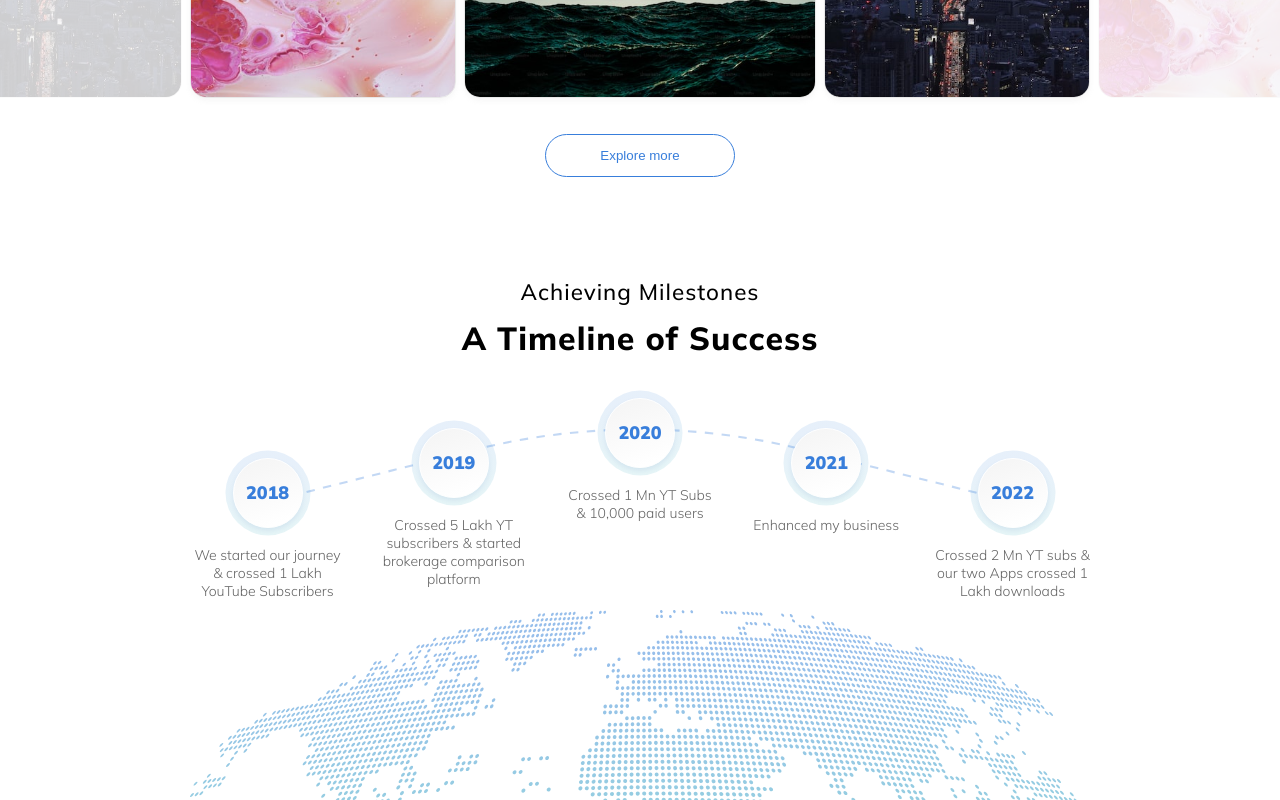
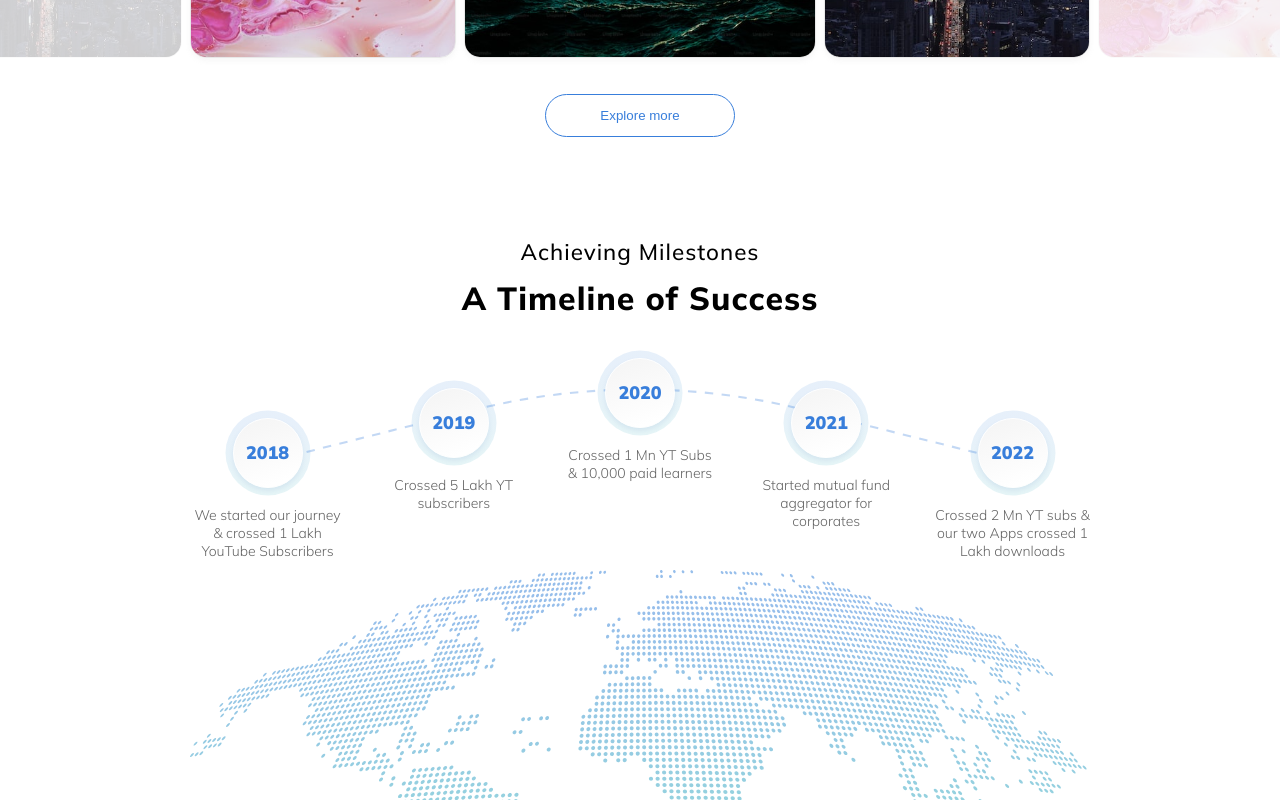
Before and after one commit to devashishp1999/finnovation-careers-page, a React (Create React App) app: page / in a window 1280 px wide. Shown: the part 3067-3867 px from the top of the page. Built offline with nearby package versions, Linux system fonts and the light colour scheme.

Commit message:
UI bug fixes

```diff
--- a/src/modules/Culture.jsx
+++ b/src/modules/Culture.jsx
@@ -22,10 +22,10 @@ const Culture = () => {
     <section className="culture">
       <div className="container">
         <h2>Office Culture</h2>
-        <p>
+        {/* <p>
           Lorem ipsum dolor sit amet, consectetur adipiscing elit, sed do
           eiusmod tempor incididunt ut labore.
-        </p>
+        </p> */}
         <div id="images_wrapper">
           <img className="before" src={SS} alt="before image" />
 
--- a/src/modules/Footer.jsx
+++ b/src/modules/Footer.jsx
@@ -5,7 +5,7 @@ import Icon from "../components/Icon";
 import ApplyForm from "../components/ApplyForm";
 
 const Footer = () => {
-  const [form, setForm] = useState(false);
+  const [isForm, openForm] = useState(false);
 
   return (
     <footer>
@@ -14,7 +14,9 @@ const Footer = () => {
 
         <p>Are you ready?</p>
         <h2>Let’s get started</h2>
-        <button className="action" onClick={setForm}>Apply Now</button>
+        <button className="action" onClick={openForm}>
+          Apply Now
+        </button>
 
         <ul className="sitemap">
           <li>
@@ -59,7 +61,7 @@ const Footer = () => {
         <p>Copyright © 2023. Ikashi Fintech Pvt. Ltd. All right reserved</p>
       </div>
 
-      {form && <ApplyForm position={""} closeSelf={() => setForm(false)} />}
+      {isForm && <ApplyForm position={""} closeSelf={() => openForm(false)} />}
     </footer>
   );
 };
--- a/src/modules/Header.jsx
+++ b/src/modules/Header.jsx
@@ -1,10 +1,12 @@
 import React, { useState } from "react";
 import Logo from "../components/Logo";
 import useScreenSize from "../hooks/useScreenSize";
+import ApplyForm from "../components/ApplyForm";
 
 const Header = () => {
+  const viewport = useScreenSize();
   const [navShow, setNavShow] = useState(false);
-  const viewport = useScreenSize();
+  const [isForm, openForm] = useState(false);
 
   function toggleNav() {
     setNavShow(!navShow);
@@ -30,13 +32,17 @@ const Header = () => {
             </li>
             <li>
               {viewport == "mobile" && (
-                <button className="cta">Enrol Now</button>
+                <button className="cta" onClick={openForm}>Enrol Now</button>
               )}
             </li>
           </ul>
         </nav>
 
-        {viewport == "desktop" && <button className="cta">Apply Now</button>}
+        {viewport == "desktop" && (
+          <button className="cta" onClick={openForm}>
+            Apply Now
+          </button>
+        )}
 
         <div className="hamburger-menu" onClick={toggleNav}>
           <div className="bar"></div>
@@ -44,6 +50,8 @@ const Header = () => {
           <div className="bar"></div>
         </div>
       </div>
+
+      {isForm && <ApplyForm position={""} closeSelf={() => openForm(false)} />}
     </header>
   );
 };
--- a/src/modules/Timeline.jsx
+++ b/src/modules/Timeline.jsx
@@ -20,8 +20,7 @@ const Timeline = () => {
           <div style={{ "--i": 1 }}>
             <h3>2019</h3>
             <p>
-              Crossed 5 Lakh YT subscribers & started brokerage comparison
-              platform
+              Crossed 5 Lakh YT subscribers
             </p>
             <span className="line2">
               <img src={IMAGES.timeline2} alt="lines" />
@@ -29,14 +28,14 @@ const Timeline = () => {
           </div>
           <div style={{ "--i": 0 }}>
             <h3>2020</h3>
-            <p>Crossed 1 Mn YT Subs & 10,000 paid users</p>
+            <p>Crossed 1 Mn YT Subs & 10,000 paid learners</p>
             <span className="line2">
               <img src={IMAGES.timeline3} alt="lines" />
             </span>
           </div>
           <div style={{ "--i": 1 }}>
             <h3>2021</h3>
-            <p>Enhanced my business</p>
+            <p>Started mutual fund aggregator for corporates</p>
             <span className="line2">
               <img src={IMAGES.timeline2} alt="lines" />
             </span>
```
